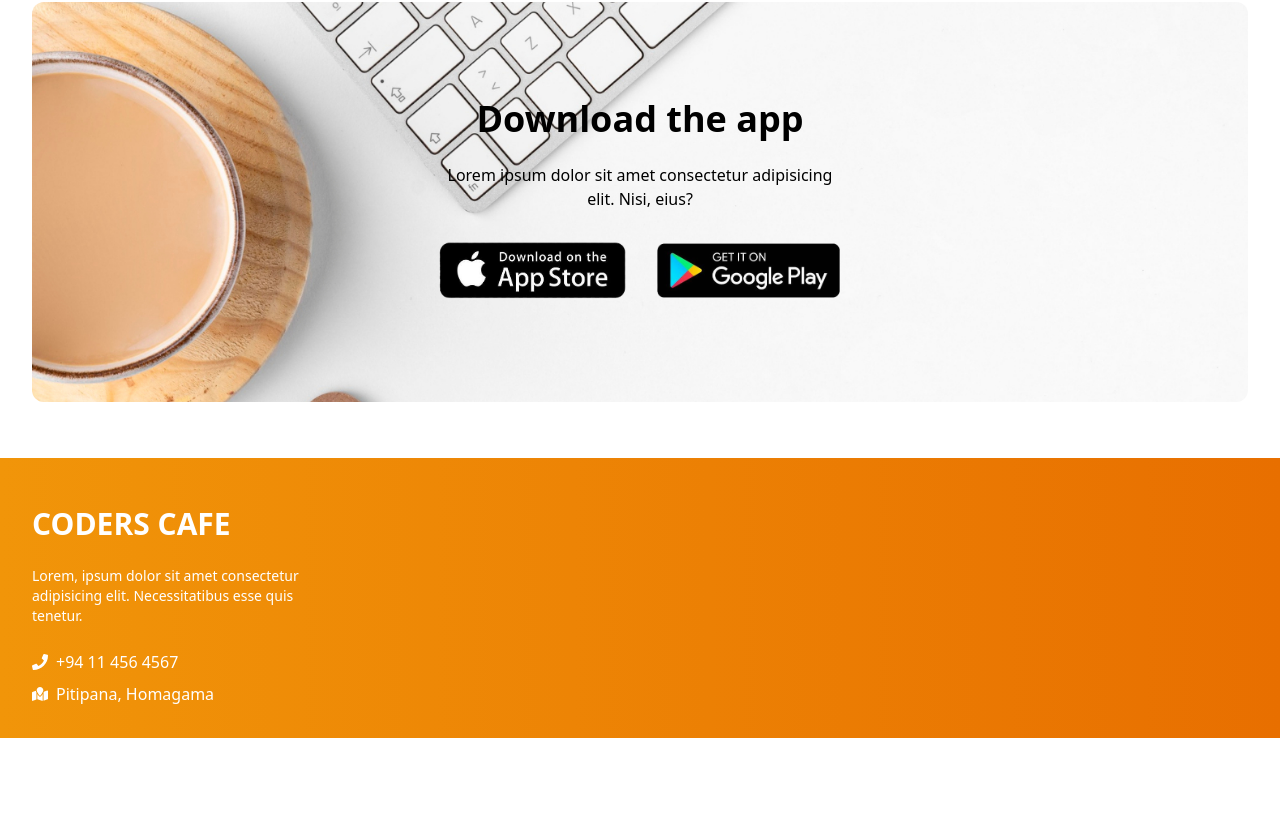
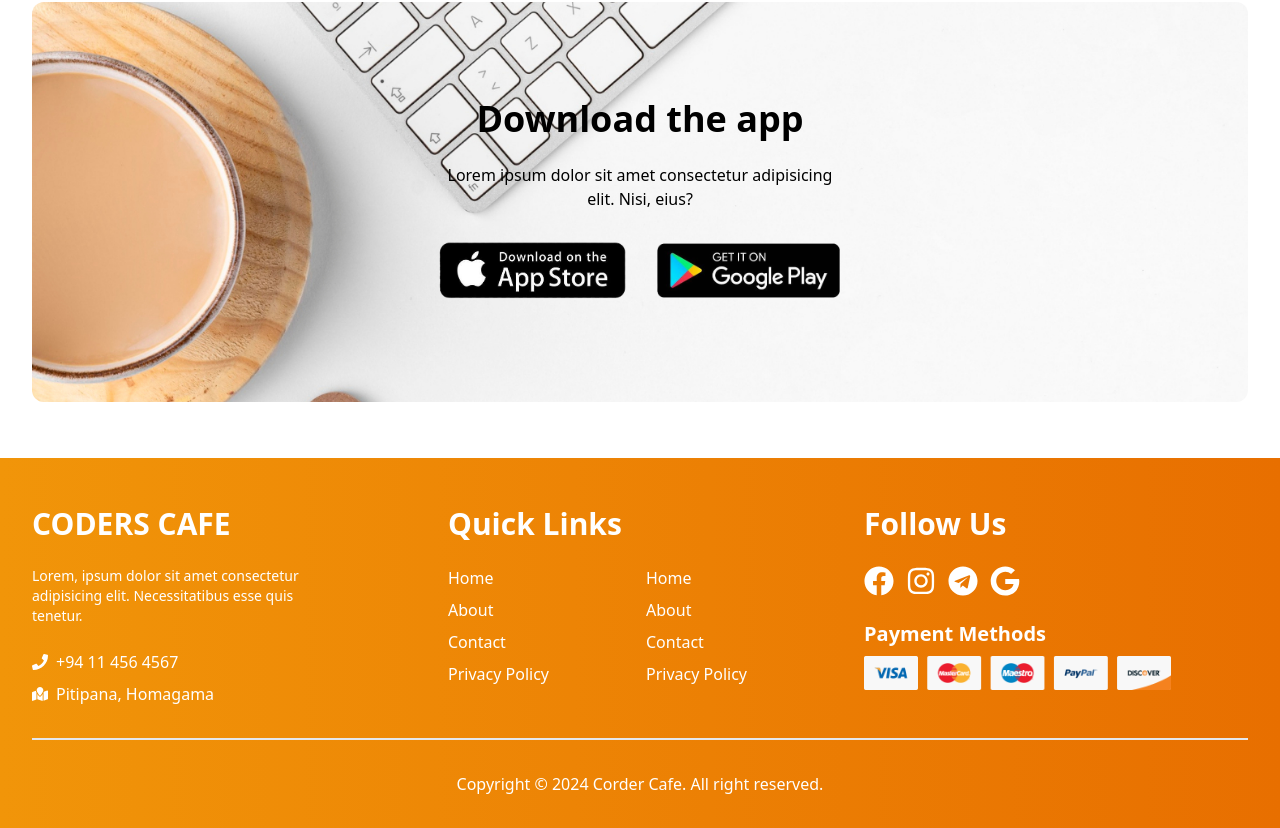
Before and after one commit to Kaveeshe2001/Coffee-Shop, a React (Vite) app in the folder my-project/: page / in a window 1280 px wide. Shown: the part 1972-2800 px from the top of the page. Before the commit the page ends 2710 px from the top, so only its background shows below. Built offline with nearby package versions, Linux system fonts and the light colour scheme.

Commit message:
footer section complete

```diff
--- a/my-project/src/Components/Footer/Footer.jsx
+++ b/my-project/src/Components/Footer/Footer.jsx
@@ -1,7 +1,7 @@
 import React from 'react';
 import { FaFacebook, FaGoogle, FaInstagram, FaPhone, FaTelegram } from 'react-icons/fa';
 import { FaMapLocation } from 'react-icons/fa6';
-import CreaditCards from '../../assets/website/credit-cards.webp';
+import CreditCards from '../../assets/website/credit-cards.webp';
 import { motion } from 'framer-motion';
 
 const Footer = () => {
@@ -27,8 +27,51 @@ const Footer = () => {
                 </div>
             </div>
             {/* footer links section */}
+            <div className='space-y-6'>
+                <h1 className='text-3xl font-bold'>Quick Links</h1>
+                <div className='grid grid-cols-2 gap-3'>
+                    {/* first column section */}
+                    <div>
+                        <ul className='space-y-2'>
+                            <li>Home</li>
+                            <li>About</li>
+                            <li>Contact</li>
+                            <li>Privacy Policy</li>
+                        </ul>
+                    </div>
+                    {/* second column section */}
+                    <div>
+                        <ul className='space-y-2'>
+                            <li>Home</li>
+                            <li>About</li>
+                            <li>Contact</li>
+                            <li>Privacy Policy</li>
+                        </ul>
+                    </div>
+                </div>
+            </div>
             {/* social links section */}
+            <div className='space-y-6'>
+                <h1 className='text-3xl font-bold'>Follow Us</h1>
+                <div className='flex items-center gap-3'>
+                    <FaFacebook className='text-3xl hover:scale-105 duration-300' />
+                    <FaInstagram className='text-3xl hover:scale-105 duration-300' />
+                    <FaTelegram className='text-3xl hover:scale-105 duration-300' />
+                    <FaGoogle className='text-3xl hover:scale-105 duration-300' />
+                </div>
+                <div>
+                    <h1 className='text-xl font-semibold mb-2'>
+                        Payment Methods
+                    </h1>
+                    <img src={CreditCards} alt='creditcards' className='w-[80%]' />
+                </div>
+            </div>
         </div>
+
+        {/* copyright section */}
+        <p className='text-white text-center mt-8 pt-8 border-t-2'>
+            Copyright &copy; 2024 Corder Cafe. All right reserved.
+        </p>
       </div>
     </div>
   )
```
